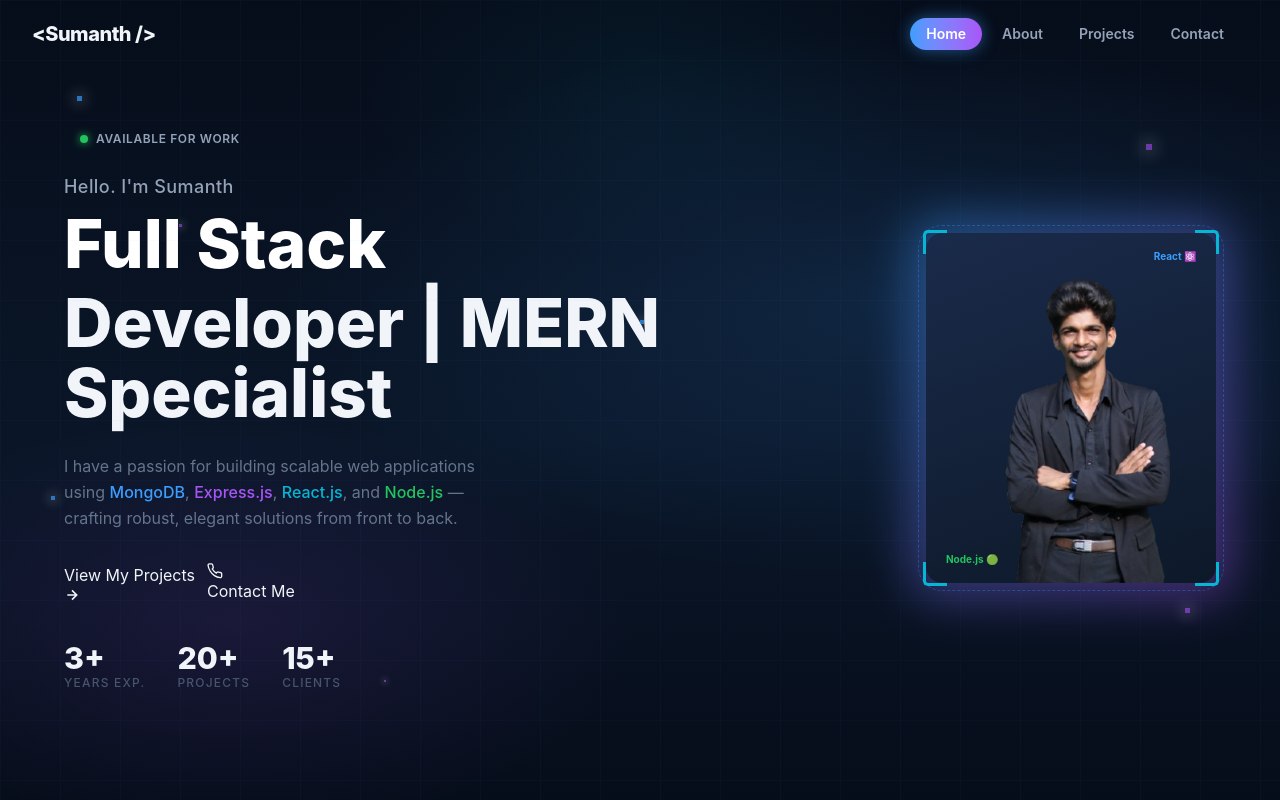
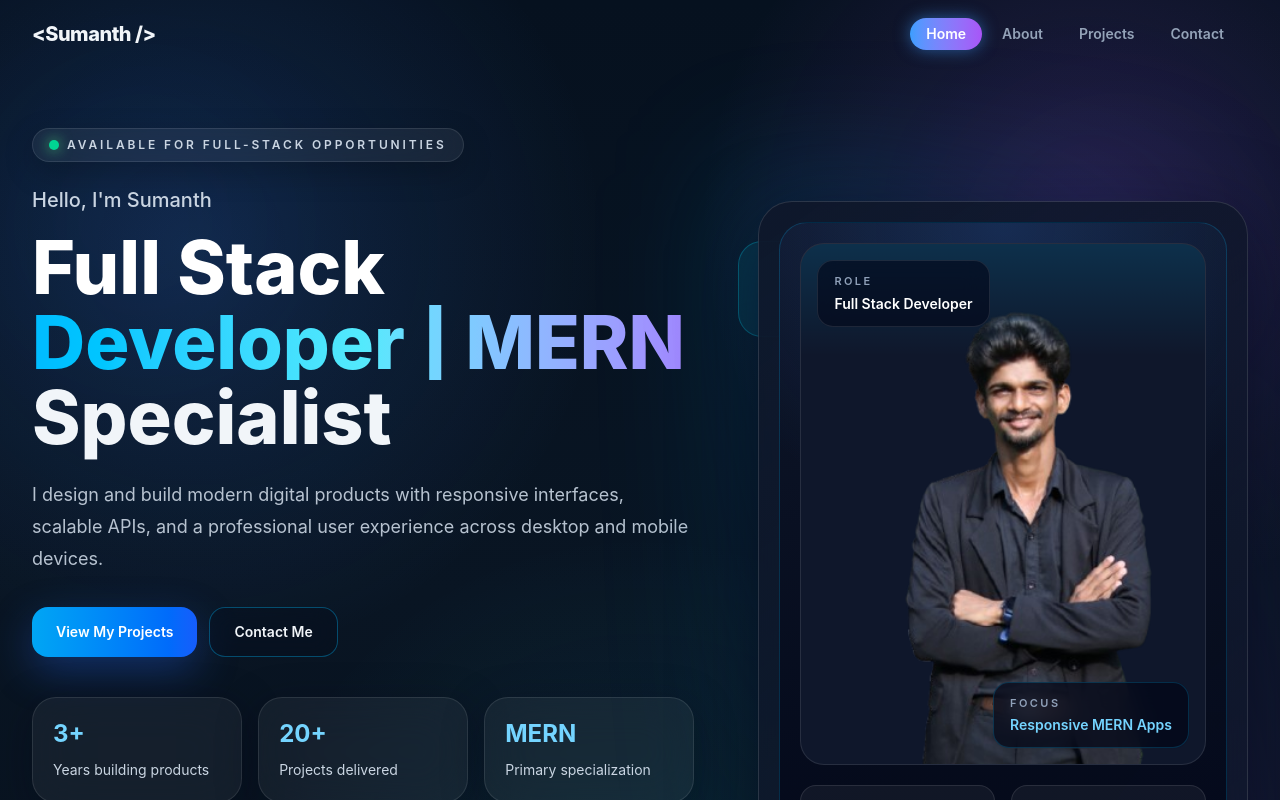
Before and after one commit to sumanth965/Portfolio-sumanth, a React (Vite) app in the folder frontend/: page / in a window 1280 px wide. Shown: the top 800 px of the page. Built offline with nearby package versions, Linux system fonts and the light colour scheme.

Commit message:
Redesign home hero layout

```diff
--- a/frontend/src/Pages/Home.jsx
+++ b/frontend/src/Pages/Home.jsx
@@ -1,256 +1,142 @@
-import { useEffect, useRef } from 'react'
-import profile from '../assets/img2.png';
+import profile from '../assets/img2.png'
 
-const particles = [
-  { size: 5, top: '12%', left: '6%', delay: '0s', dur: '6s' },
-  { size: 3, top: '28%', left: '14%', delay: '1.2s', dur: '7s' },
-  { size: 4, top: '62%', left: '4%', delay: '2.4s', dur: '5.5s' },
-  { size: 6, top: '18%', right: '10%', delay: '0.6s', dur: '6.5s' },
-  { size: 3, top: '48%', right: '18%', delay: '1.8s', dur: '8s' },
-  { size: 5, top: '76%', right: '7%', delay: '3s', dur: '6s' },
-  { size: 4, top: '40%', left: '50%', delay: '1.5s', dur: '7.5s' },
-  { size: 2, top: '85%', left: '30%', delay: '0.9s', dur: '5s' },
+const metrics = [
+  { value: '3+', label: 'Years building products' },
+  { value: '20+', label: 'Projects delivered' },
+  { value: 'MERN', label: 'Primary specialization' },
 ]
 
-export default function Hero() {
-  const cursorRef = useRef(null)
+const highlights = [
+  'Responsive web interfaces for desktop, tablet, and mobile.',
+  'Clean frontend architecture with scalable backend integration.',
+  'Strong focus on performance, clarity, and polished user experience.',
+]
 
-  /* blinking cursor effect on title */
-  useEffect(() => {
-    const el = cursorRef.current
-    if (!el) return
-    let visible = true
-    const id = setInterval(() => {
-      el.style.opacity = visible ? '0' : '1'
-      visible = !visible
-    }, 600)
-    return () => clearInterval(id)
-  }, [])
-
+export default function Home() {
   return (
     <section
-      className="relative min-h-screen flex flex-col overflow-hidden noise"
+      id="home"
+      className="relative overflow-hidden px-4 pb-16 pt-28 sm:px-6 sm:pb-20 lg:px-8 lg:pt-32"
       style={{
         background: `
-          radial-gradient(ellipse 75% 55% at 68% 38%, rgba(59,158,255,0.13) 0%, transparent 62%),
-          radial-gradient(ellipse 55% 45% at 18% 78%, rgba(168,85,247,0.11) 0%, transparent 58%),
-          radial-gradient(ellipse 40% 40% at 50% 10%, rgba(6,182,212,0.06) 0%, transparent 55%),
-          linear-gradient(180deg, #060d1a 0%, #0a1628 55%, #060d1a 100%)
-        `
+          radial-gradient(circle at 15% 20%, rgba(59,130,246,0.18), transparent 28%),
+          radial-gradient(circle at 85% 18%, rgba(168,85,247,0.18), transparent 26%),
+          radial-gradient(circle at 50% 75%, rgba(34,211,238,0.1), transparent 35%),
+          linear-gradient(180deg, #06111f 0%, #091523 48%, #08111d 100%)
+        `,
       }}
     >
-      {/* Grid overlay */}
-      <div
-        className="absolute inset-0 pointer-events-none opacity-[0.03]"
-        style={{
-          backgroundImage: `
-            linear-gradient(rgba(59,158,255,1) 1px, transparent 1px),
-            linear-gradient(90deg, rgba(59,158,255,1) 1px, transparent 1px)
-          `,
-          backgroundSize: '60px 60px'
-        }}
-      />
+      <div className="pointer-events-none absolute inset-0 opacity-20">
+        <div className="absolute left-0 top-20 h-72 w-72 rounded-full bg-blue-500/20 blur-3xl" />
+        <div className="absolute right-0 top-24 h-80 w-80 rounded-full bg-violet-500/20 blur-3xl" />
+        <div className="absolute bottom-0 left-1/2 h-64 w-64 -translate-x-1/2 rounded-full bg-cyan-400/10 blur-3xl" />
+      </div>
 
-      {/* Particles */}
-      {particles.map((p, i) => (
-        <div
-          key={i}
-          className="particle-dot absolute"
-          style={{
-            width: p.size, height: p.size,
-            top: p.top, left: p.left, right: p.right,
-            background: i % 2 === 0
-              ? 'rgba(59,158,255,0.7)'
-              : 'rgba(168,85,247,0.6)',
-            boxShadow: `0 0 ${p.size * 3}px currentColor`,
-            animation: `float ${p.dur} ease-in-out infinite`,
-            animationDelay: p.delay,
-          }}
-        />
-      ))}
-
-      {/* Main hero content */}
-      <div className="flex-1 flex items-center pt-24 pb-20 px-4 sm:px-6 lg:px-8">
-        <div className="max-w-6xl mx-auto w-full flex flex-col lg:flex-row items-center gap-10 lg:gap-16">
-
-          {/* ── LEFT TEXT ── */}
-          <div
-            className="flex-1 text-center lg:text-left order-2 lg:order-1"
-            style={{ animation: 'fade-up 0.8s ease both' }}
-          >
-            {/* Badge */}
-            <div className="inline-flex items-center gap-2 glass-nav rounded-full px-4 py-1.5 mb-5">
-              <span className="w-2 h-2 rounded-full bg-[#22c55e] shadow-[0_0_8px_#22c55e] animate-pulse" />
-              <span className="text-xs font-semibold text-[#94a3b8] tracking-wider uppercase">
-                Available for work
-              </span>
+      <div className="relative mx-auto max-w-7xl">
+        <div className="grid items-center gap-12 lg:grid-cols-[1.15fr_0.85fr] lg:gap-16">
+          <div className="order-2 lg:order-1">
+            <div className="inline-flex items-center gap-2 rounded-full border border-white/10 bg-white/6 px-4 py-2 text-xs font-semibold uppercase tracking-[0.24em] text-slate-300 shadow-[0_10px_30px_rgba(0,0,0,0.22)] backdrop-blur-xl">
+              <span className="h-2.5 w-2.5 rounded-full bg-emerald-400 shadow-[0_0_14px_rgba(74,222,128,0.9)]" />
+              Available for full-stack opportunities
             </div>
 
-            <p
-              className="text-[#94a3b8] text-base sm:text-lg font-medium mb-2 tracking-wide"
-              style={{ fontFamily: 'var(--font-display)', animation: 'fade-up 0.7s ease 0.1s both' }}
-            >
-              Hello. I'm Sumanth
-            </p>
-
-            <h1
-              className="font-extrabold leading-[1.05] mb-2"
-              style={{
-                fontFamily: 'var(--font-display)',
-                fontSize: 'clamp(2.6rem, 6vw, 4.2rem)',
-                animation: 'fade-up 0.7s ease 0.2s both'
-              }}
-            >
-              <span className="text-white">Full Stack</span>
-            </h1>
-
-            <h1
-              className="font-extrabold leading-[1.05] mb-6"
-              style={{
-                fontFamily: 'var(--font-display)',
-                fontSize: 'clamp(2.6rem, 6vw, 4.2rem)',
-                animation: 'fade-up 0.7s ease 0.3s both'
-              }}
-            >
-              <span className="shimmer-text">Developer | MERN</span>
-              <br />
-              <span className="shimmer-text">Specialist</span>
-              <span
-                ref={cursorRef}
-                className="text-[#3b9eff] ml-1"
-                style={{ fontSize: 'clamp(2rem, 5vw, 3.5rem)' }}
-              >|</span>
-            </h1>
-
-            <p
-              className="text-[#64748b] text-sm sm:text-base leading-relaxed mb-8 max-w-md mx-auto lg:mx-0"
-              style={{ animation: 'fade-up 0.7s ease 0.4s both' }}
-            >
-              I have a passion for building scalable web applications using{' '}
-              <span className="text-[#3b9eff] font-medium">MongoDB</span>,{' '}
-              <span className="text-[#a855f7] font-medium">Express.js</span>,{' '}
-              <span className="text-[#06b6d4] font-medium">React.js</span>, and{' '}
-              <span className="text-[#22c55e] font-medium">Node.js</span> — crafting
-              robust, elegant solutions from front to back.
-            </p>
-
-            {/* CTAs */}
-            <div
-              className="flex flex-wrap gap-3 justify-center lg:justify-start"
-              style={{ animation: 'fade-up 0.7s ease 0.5s both' }}
-            >
-              <button className="btn-primary hover:opacity-85 hover:-translate-y-0.5 active:translate-y-0 transition-all">
-                <span>View My Projects</span>
-                <svg width="16" height="16" viewBox="0 0 24 24" fill="none" stroke="currentColor" strokeWidth="2.5"><path d="M5 12h14M12 5l7 7-7 7" /></svg>
-              </button>
-              <button className="btn-outline hover:border-[#3b9eff] hover:text-[#3b9eff] hover:-translate-y-0.5 active:translate-y-0 transition-all">
-                <svg width="16" height="16" viewBox="0 0 24 24" fill="none" stroke="currentColor" strokeWidth="2"><path d="M22 16.92v3a2 2 0 0 1-2.18 2 19.79 19.79 0 0 1-8.63-3.07A19.5 19.5 0 0 1 4.69 12a19.79 19.79 0 0 1-3.07-8.67A2 2 0 0 1 3.6 1.27h3a2 2 0 0 1 2 1.72 12.84 12.84 0 0 0 .7 2.81 2 2 0 0 1-.45 2.11L7.91 9a16 16 0 0 0 6.09 6.09l1.09-1.09a2 2 0 0 1 2.11-.45 12.84 12.84 0 0 0 2.81.7A2 2 0 0 1 22 16.92z" /></svg>
-                <span>Contact Me</span>
-              </button>
+            <div className="mt-6 max-w-3xl">
+              <p className="text-lg font-medium text-slate-300 sm:text-xl">Hello, I&apos;m Sumanth</p>
+              <h1 className="mt-4 text-4xl font-extrabold leading-tight text-white sm:text-5xl lg:text-6xl xl:text-[4.6rem] xl:leading-[1.02]">
+                Full Stack
+                <span className="block bg-gradient-to-r from-sky-400 via-cyan-300 to-violet-400 bg-clip-text text-transparent">
+                  Developer | MERN
+                </span>
+                <span className="block text-slate-100">Specialist</span>
+              </h1>
+              <p className="mt-6 max-w-2xl text-base leading-8 text-slate-300/90 sm:text-lg">
+                I design and build modern digital products with responsive interfaces, scalable APIs,
+                and a professional user experience across desktop and mobile devices.
+              </p>
             </div>
 
-            {/* Stats */}
-            <div
-              className="flex gap-6 sm:gap-8 justify-center lg:justify-start mt-10"
-              style={{ animation: 'fade-up 0.7s ease 0.6s both' }}
-            >
-              {[
-                { val: '3+', label: 'Years Exp.' },
-                { val: '20+', label: 'Projects' },
-                { val: '15+', label: 'Clients' },
-              ].map(({ val, label }) => (
-                <div key={label} className="text-center lg:text-left">
-                  <div
-                    className="grad-text font-extrabold leading-none"
-                    style={{ fontFamily: 'var(--font-display)', fontSize: 'clamp(1.4rem, 3vw, 1.9rem)' }}
-                  >
-                    {val}
-                  </div>
-                  <div className="text-xs text-[#475569] font-medium mt-0.5 uppercase tracking-widest">
-                    {label}
-                  </div>
+            <div className="mt-8 flex flex-col gap-3 sm:flex-row sm:flex-wrap">
+              <a
+                href="#projects"
+                className="inline-flex items-center justify-center rounded-2xl bg-gradient-to-r from-sky-500 to-blue-600 px-6 py-3.5 text-sm font-semibold text-white shadow-[0_14px_40px_rgba(37,99,235,0.35)] transition duration-300 hover:-translate-y-0.5 hover:shadow-[0_18px_45px_rgba(37,99,235,0.45)]"
+              >
+                View My Projects
+              </a>
+              <a
+                href="#contact"
+                className="inline-flex items-center justify-center rounded-2xl border border-sky-400/35 bg-slate-950/20 px-6 py-3.5 text-sm font-semibold text-slate-100 backdrop-blur-md transition duration-300 hover:border-sky-300 hover:bg-slate-900/40"
+              >
+                Contact Me
+              </a>
+            </div>
+
+            <div className="mt-10 grid gap-4 sm:grid-cols-3">
+              {metrics.map((item) => (
+                <div
+                  key={item.label}
+                  className="rounded-3xl border border-white/10 bg-white/5 p-5 shadow-[0_10px_40px_rgba(2,8,23,0.35)] backdrop-blur-xl"
+                >
+                  <p className="text-2xl font-bold text-sky-300">{item.value}</p>
+                  <p className="mt-2 text-sm leading-6 text-slate-300">{item.label}</p>
                 </div>
               ))}
             </div>
+
+            <div className="mt-10 rounded-[28px] border border-white/10 bg-slate-950/30 p-6 shadow-[0_14px_50px_rgba(2,8,23,0.35)] backdrop-blur-xl">
+              <p className="text-sm font-semibold uppercase tracking-[0.22em] text-slate-400">What I deliver</p>
+              <div className="mt-5 grid gap-4 sm:grid-cols-3">
+                {highlights.map((item) => (
+                  <div key={item} className="rounded-2xl border border-white/8 bg-white/4 p-4 text-sm leading-7 text-slate-300">
+                    {item}
+                  </div>
+                ))}
+              </div>
+            </div>
           </div>
 
-          {/* ── RIGHT PHOTO ── */}
-          <div
-            className="order-1 lg:order-2 flex-shrink-0"
-            style={{ animation: 'fade-up 0.9s ease 0.3s both' }}
-          >
+          <div className="order-1 mx-auto w-full max-w-md lg:order-2 lg:max-w-lg">
             <div className="relative">
-              {/* Outer glow ring */}
-              <div
-                className="absolute -inset-4 rounded-3xl opacity-40 blur-xl"
-                style={{
-                  background: 'linear-gradient(135deg, #3b9eff, #a855f7)',
-                  animation: 'glow-pulse 3s ease-in-out infinite'
-                }}
-              />
-              {/* Spinning ring */}
-              <div
-                className="absolute -inset-2 rounded-3xl border border-dashed border-[rgba(59,158,255,0.3)]"
-                style={{ animation: 'spin-slow 20s linear infinite' }}
-              />
+              <div className="absolute -inset-8 rounded-[38px] bg-gradient-to-br from-sky-500/20 via-transparent to-violet-500/20 blur-3xl" />
+              <div className="absolute -left-5 top-10 hidden h-24 w-24 rounded-3xl border border-cyan-400/30 bg-cyan-400/10 backdrop-blur-xl sm:block" />
+              <div className="absolute -right-4 bottom-12 hidden h-20 w-20 rounded-full border border-violet-400/30 bg-violet-400/10 backdrop-blur-xl sm:block" />
 
-              {/* Frame */}
-              <div className="photo-frame-border relative" style={{ width: 'clamp(220px,28vw,290px)' }}>
-                <div
-                  className="rounded-2xl overflow-hidden relative"
-                  style={{
-                    background: 'linear-gradient(160deg, #1a2a4a 0%, #0d1929 100%)',
-                    height: 'clamp(260px,34vw,350px)'
-                  }}
-                >
-                  <img src={profile} className="w-full h-full object-cover object-top" alt="Sumanth" />
-                  <div className="w-full h-full flex flex-col items-center justify-center gap-3 opacity-60">
-                    <svg width="72" height="72" viewBox="0 0 24 24" fill="none">
-                      <circle cx="12" cy="8" r="4" stroke="#3b9eff" strokeWidth="1.5" />
-                      <path d="M4 20c0-4 3.582-7 8-7s8 3 8 7" stroke="#a855f7" strokeWidth="1.5" strokeLinecap="round" />
-                    </svg>
-                    <p className="text-xs text-[#475569] font-medium tracking-wide text-center px-4">
-                      Add your photo here
-                    </p>
+              <div className="relative overflow-hidden rounded-[34px] border border-white/12 bg-[linear-gradient(145deg,rgba(15,23,42,0.94),rgba(15,23,42,0.6))] p-4 shadow-[0_24px_80px_rgba(2,8,23,0.55)] backdrop-blur-2xl sm:p-5">
+                <div className="rounded-[28px] border border-sky-400/20 bg-[radial-gradient(circle_at_top,rgba(59,130,246,0.2),transparent_40%),linear-gradient(180deg,rgba(15,23,42,0.92),rgba(2,6,23,0.95))] p-4 sm:p-5">
+                  <div className="relative overflow-hidden rounded-[24px] border border-white/10 bg-slate-900">
+                    <div className="absolute inset-x-0 top-0 h-28 bg-gradient-to-b from-sky-400/15 to-transparent" />
+                    <img
+                      src={profile}
+                      alt="Portrait of Sumanth"
+                      className="h-[430px] w-full object-cover object-top sm:h-[520px]"
+                    />
+                    <div className="absolute left-4 top-4 rounded-2xl border border-white/10 bg-slate-950/60 px-4 py-3 backdrop-blur-md">
+                      <p className="text-[11px] font-semibold uppercase tracking-[0.22em] text-slate-400">Role</p>
+                      <p className="mt-1 text-sm font-semibold text-white">Full Stack Developer</p>
+                    </div>
+                    <div className="absolute bottom-4 right-4 rounded-2xl border border-sky-400/20 bg-slate-950/70 px-4 py-3 backdrop-blur-md">
+                      <p className="text-[11px] font-semibold uppercase tracking-[0.22em] text-slate-400">Focus</p>
+                      <p className="mt-1 text-sm font-semibold text-sky-300">Responsive MERN Apps</p>
+                    </div>
                   </div>
 
-                  {/* Floating tech badges */}
-                  <div
-                    className="absolute top-3 right-3 glass-card rounded-lg px-2 py-1 text-[10px] font-bold text-[#3b9eff] border-[rgba(59,158,255,0.2)]"
-                    style={{ animation: 'float 4s ease-in-out infinite', animationDelay: '0s', fontFamily: 'var(--font-display)' }}
-                  >
-                    React ⚛️
-                  </div>
-                  <div
-                    className="absolute bottom-3 left-3 glass-card rounded-lg px-2 py-1 text-[10px] font-bold text-[#22c55e] border-[rgba(34,197,94,0.2)]"
-                    style={{ animation: 'float 5s ease-in-out infinite', animationDelay: '1.5s', fontFamily: 'var(--font-display)' }}
-                  >
-                    Node.js 🟢
+                  <div className="mt-5 grid gap-4 sm:grid-cols-2">
+                    <div className="rounded-2xl border border-white/10 bg-white/5 p-4">
+                      <p className="text-[11px] font-semibold uppercase tracking-[0.24em] text-slate-400">Frontend</p>
+                      <p className="mt-2 text-sm leading-6 text-slate-200">Modern React interfaces with clear information hierarchy and polished interactions.</p>
+                    </div>
+                    <div className="rounded-2xl border border-white/10 bg-white/5 p-4">
+                      <p className="text-[11px] font-semibold uppercase tracking-[0.24em] text-slate-400">Backend</p>
+                      <p className="mt-2 text-sm leading-6 text-slate-200">Reliable APIs, data flow, and maintainable architecture for scalable products.</p>
+                    </div>
                   </div>
                 </div>
               </div>
-
-              {/* Corner accents */}
-              {[
-                { cls: 'top-[-3px] left-[-3px]', style: { borderWidth: '3px 0 0 3px', borderRadius: '5px 0 0 0' } },
-                { cls: 'top-[-3px] right-[-3px]', style: { borderWidth: '3px 3px 0 0', borderRadius: '0 5px 0 0' } },
-                { cls: 'bottom-[-3px] left-[-3px]', style: { borderWidth: '0 0 3px 3px', borderRadius: '0 0 0 5px' } },
-                { cls: 'bottom-[-3px] right-[-3px]', style: { borderWidth: '0 3px 3px 0', borderRadius: '0 0 5px 0' } },
-              ].map(({ cls, style }, i) => (
-                <div
-                  key={i}
-                  className={`corner-accent absolute w-6 h-6 border-[#06b6d4] ${cls}`}
-                  style={{ ...style, borderStyle: 'solid', animation: 'glow-pulse 2.5s ease-in-out infinite', animationDelay: `${i * 0.4}s` }}
-                />
-              ))}
             </div>
           </div>
+        </div>
 
-        </div>
+        <div className="mt-16 h-px w-full bg-gradient-to-r from-transparent via-sky-400/70 to-transparent shadow-[0_0_30px_rgba(56,189,248,0.4)] sm:mt-20" />
       </div>
-
-      {/* Glow line */}
-      <div className="glow-line w-full" />
     </section>
   )
 }
```
